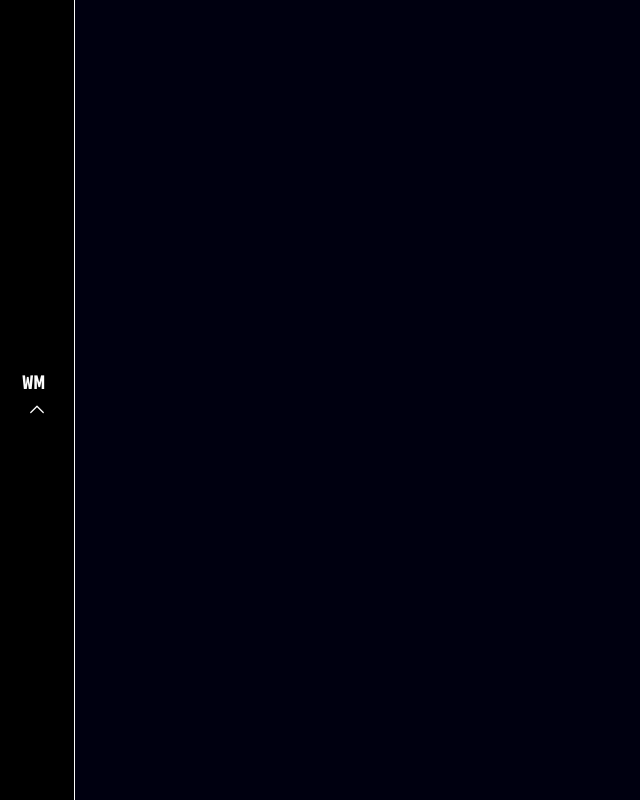
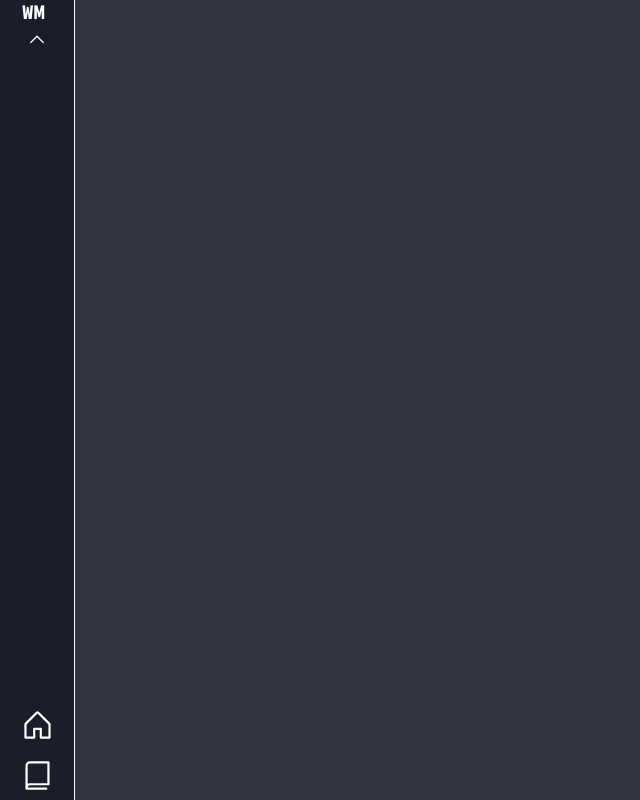
Before and after one commit to WesleyMcGhee/portfolio, a Next.js app: page / in a window 1280 px wide. Both pictures are taken after a click on the element 37 px from the left and 49 px from the top of the page. Shown: the whole page, without its empty margins (0-640 px from the left). Built offline with nearby package versions, Linux system fonts and the light colour scheme.

Commit message:
wip: navbar updated

```diff
--- a/src/app/globals.css
+++ b/src/app/globals.css
@@ -1,5 +1,6 @@
 :root {
-  --primary: #000010;
+  --primary: #32343e;
+  --secondary: #1b1e28;
   --white: #fcfcfc;
 }
 
--- a/src/components/NavBar/Navbar.component.tsx
+++ b/src/components/NavBar/Navbar.component.tsx
@@ -2,7 +2,8 @@
 
 import React, { useState } from "react";
 import styles from "./Navbar.module.css";
-import { CaretDown, CaretUp, House } from "@phosphor-icons/react";
+import { Book, CaretDown, CaretUp, House } from "@phosphor-icons/react";
+import Link from "next/link";
 
 export function Navbar() {
   const [isOpen, setOpen] = useState<boolean>(false);
@@ -23,11 +24,22 @@ export function Navbar() {
           {isOpen ? <CaretUp size={20} /> : <CaretDown size={20} />}
         </div>
       </div>
-      {isOpen ?? (
-        <div>
-          <House size={35} />
-        </div>
-      )}
+      <div>
+        {isOpen && (
+          <div>
+            <Link href="/">
+              <div className={styles.linkContainer}>
+                <House size={35} color="white" />
+              </div>
+            </Link>
+            <Link href="/blog">
+              <div className={styles.linkContainer}>
+                <Book size={35} color="white" />
+              </div>
+            </Link>
+          </div>
+        )}
+      </div>
     </div>
   );
 }
--- a/src/components/NavBar/Navbar.module.css
+++ b/src/components/NavBar/Navbar.module.css
@@ -1,13 +1,13 @@
 .navbarContainer {
   font-family: var(--font-geist-mono) monospace;
-  background-color: black;
+  background-color: var(--secondary);
   position: fixed;
   left: 0;
   top: 0;
   display: flex;
   flex-direction: column;
   align-items: center;
-  justify-content: center;
+  justify-content: space-between;
   border-right: 1px solid var(--white);
 }
 
@@ -23,6 +23,14 @@
   width: 75px;
 }
 
+.logoContainer {
+  height: 15%;
+  display: flex;
+  flex-direction: column;
+  justify-content: space-evenly;
+  align-items: center;
+}
+
 .logo {
   font-size: 1.2rem;
 }
@@ -30,3 +38,22 @@
 .expandContainer {
   padding: 5px;
 }
+
+.linksContainer {
+  height: 80%;
+}
+
+.linkContainer {
+  border-radius: 5px;
+  height: 50px;
+  width: 50px;
+  display: flex;
+  align-items: center;
+  justify-content: center;
+}
+
+.linkContainer:hover {
+  transition: 0.2s ease;
+  cursor: pointer;
+  background-color: var(--primary);
+}
```
